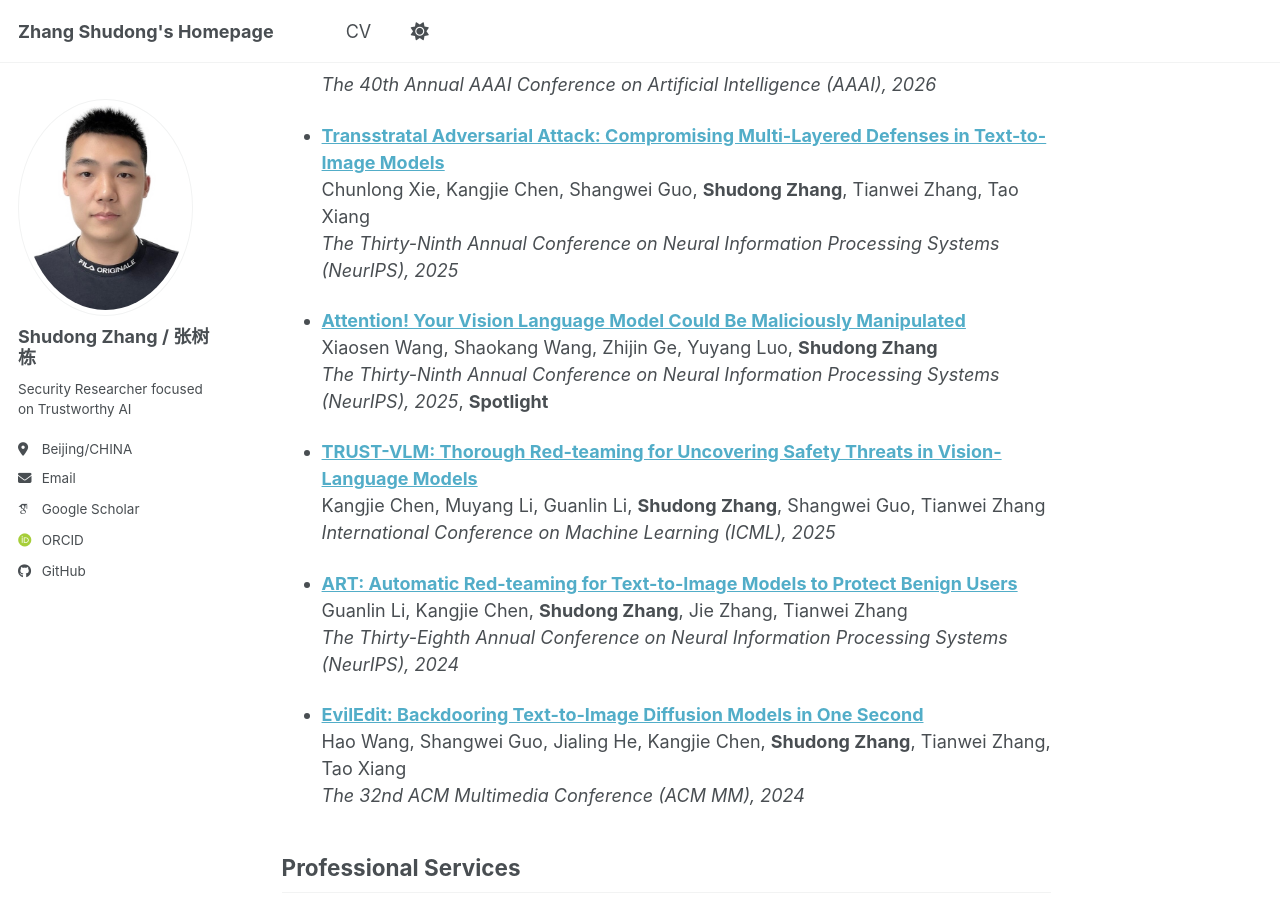
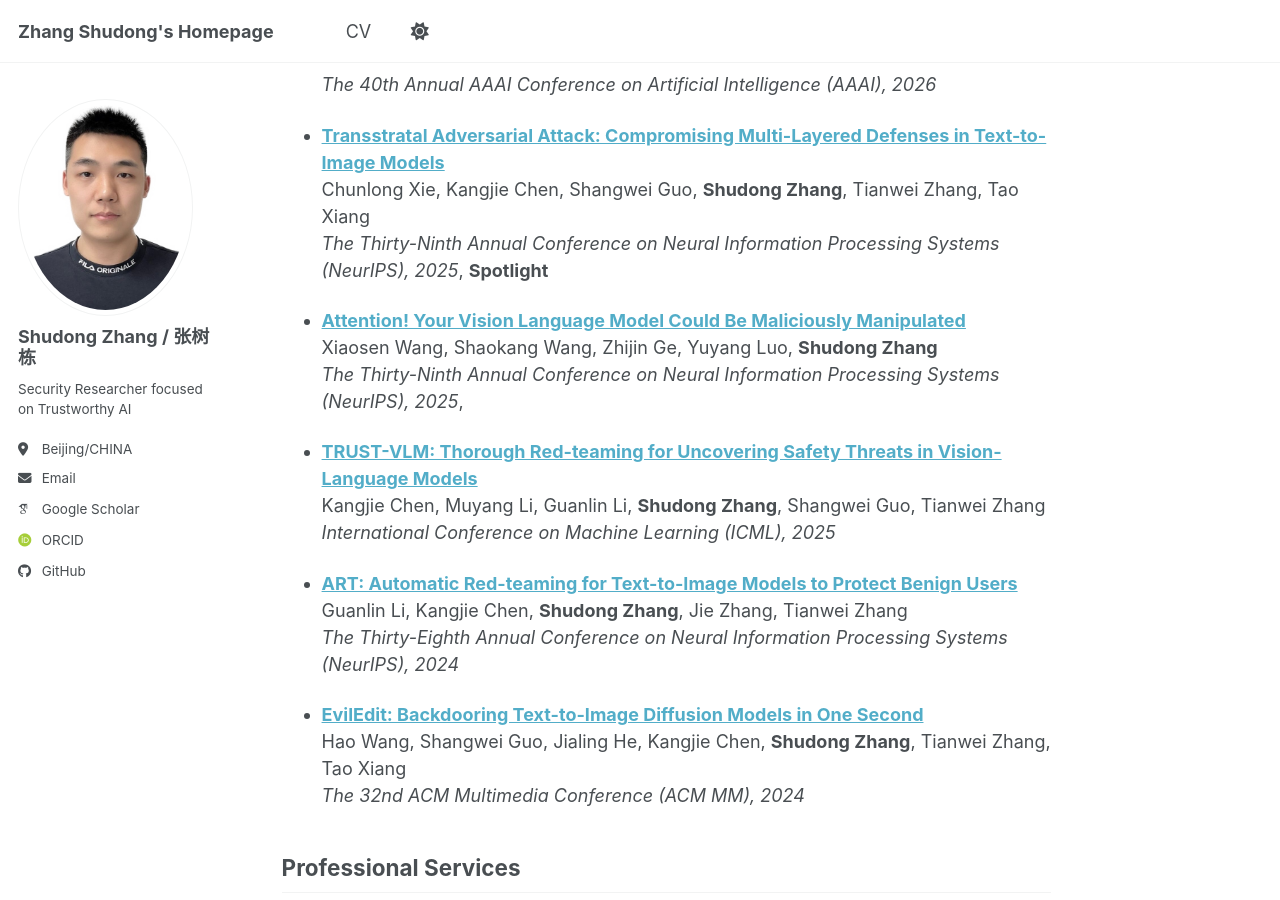
Before and after one commit to ddlulu0402/ddlulu0402.github.io, a Jekyll site: the page built from _pages/about.md, in a window 1280 px wide and 900 px high, scrolled down 1215 px. Built offline with Jekyll 4.4.1, drawn with Linux system fonts in a browser that asks for light colours; some web fonts are replaced; a script bundle is joined from its source files by our own code; library files that are not in the unit come from our copies.

```diff
--- a/_pages/about.md
+++ b/_pages/about.md
@@ -51,13 +51,13 @@ I am currently a **Senior Engineer** at **HuaWei**, specializing in **AI Securit
   <br/>
   Chunlong Xie, Kangjie Chen, Shangwei Guo, **Shudong Zhang**, Tianwei Zhang, Tao Xiang
   <br/>
-  *The Thirty-Ninth Annual Conference on Neural Information Processing Systems (NeurIPS), 2025*
+  *The Thirty-Ninth Annual Conference on Neural Information Processing Systems (NeurIPS), 2025*, **Spotlight**
 
 - **[Attention! Your Vision Language Model Could Be Maliciously Manipulated](https://openreview.net/pdf?id=418UYQKGqB)**
   <br/>
   Xiaosen Wang, Shaokang Wang, Zhijin Ge, Yuyang Luo, **Shudong Zhang**
   <br/>
-  *The Thirty-Ninth Annual Conference on Neural Information Processing Systems (NeurIPS), 2025*, **Spotlight**
+  *The Thirty-Ninth Annual Conference on Neural Information Processing Systems (NeurIPS), 2025*,
 
 - **[TRUST-VLM: Thorough Red-teaming for Uncovering Safety Threats in Vision-Language Models](https://kangjie-chen.github.io/files/2025_ICML.pdf)**
   <br/>
```
